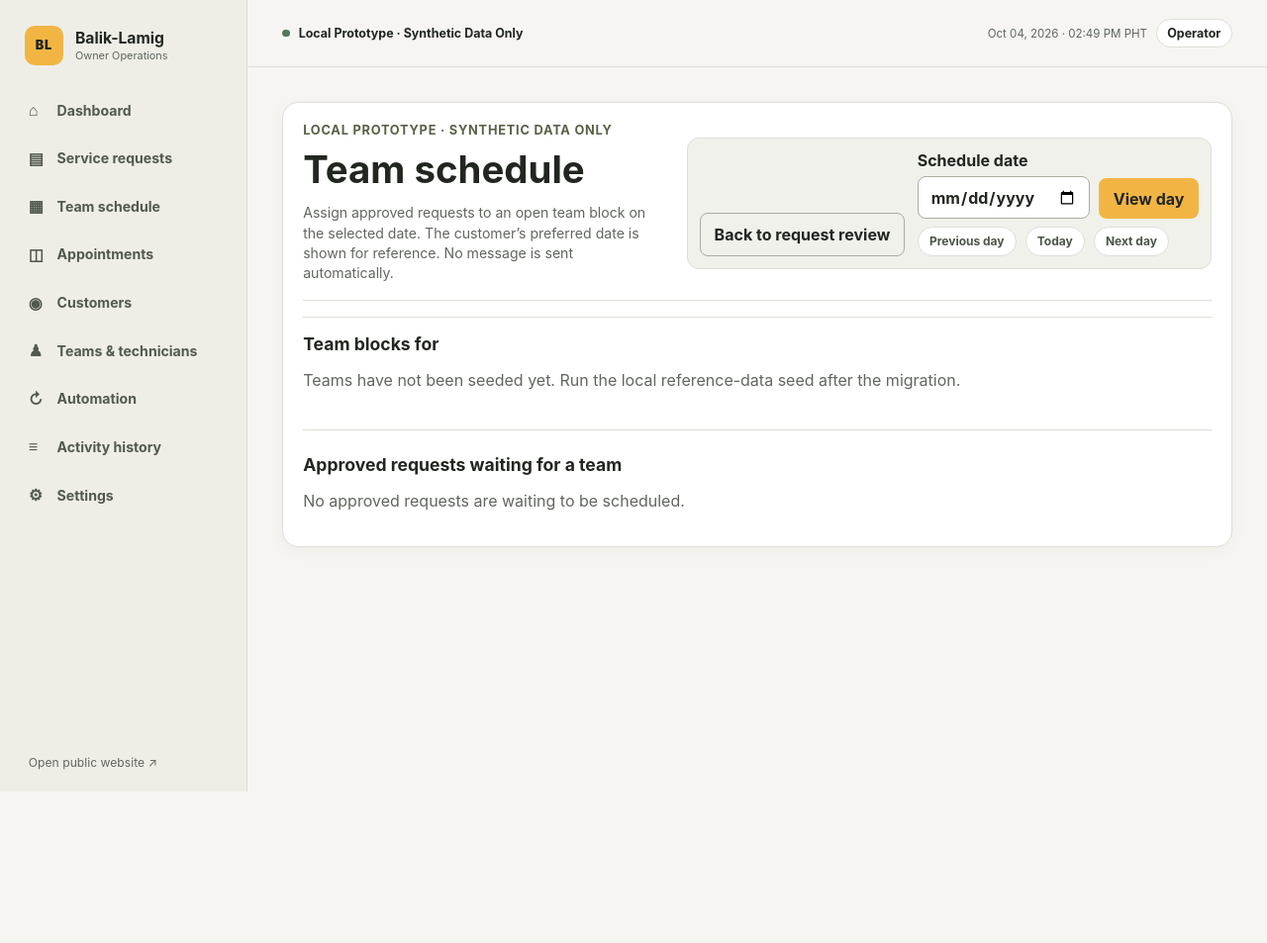
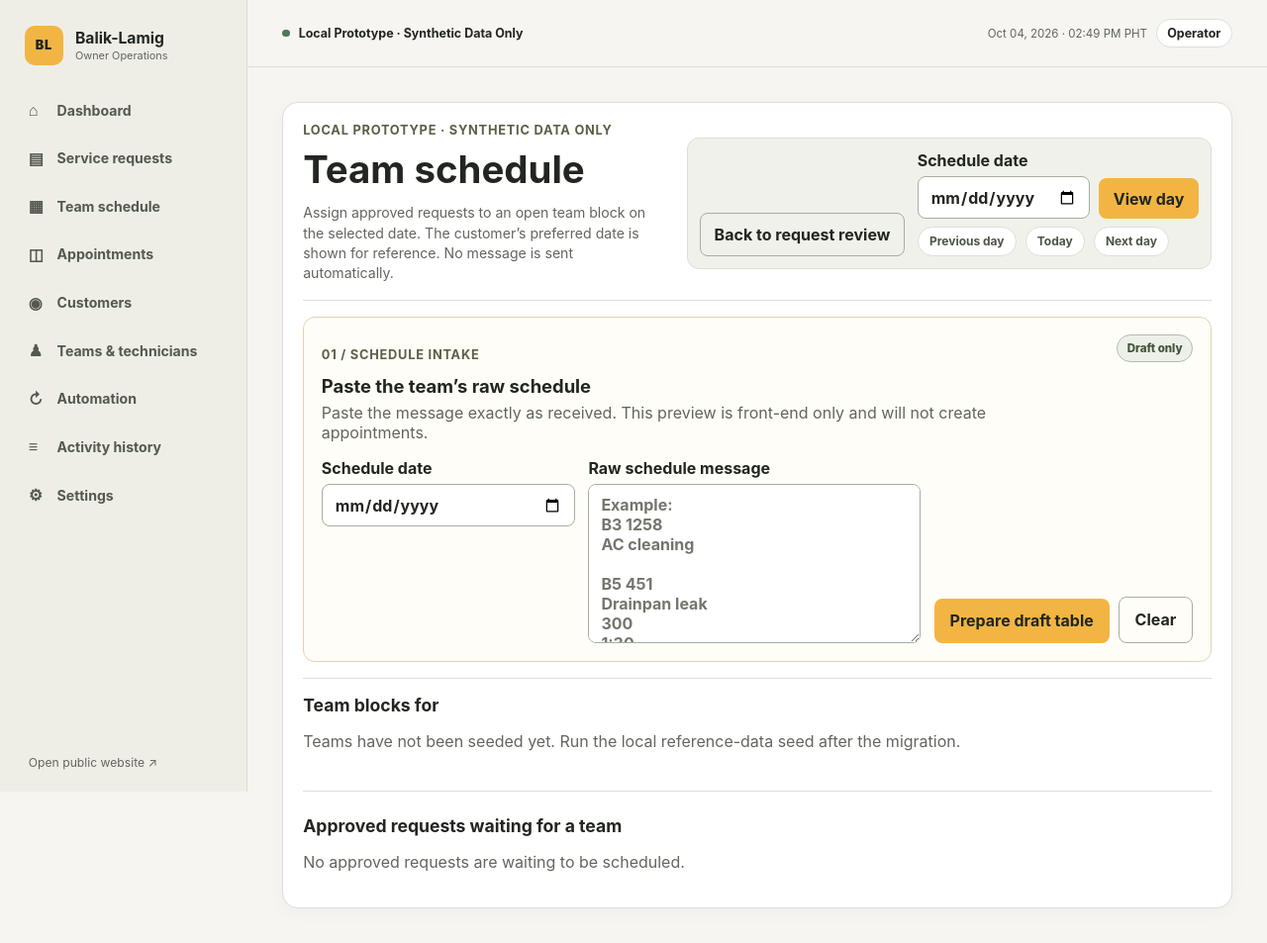
Before and after one commit to Vince-aboy/aircon-service-automation, a FastAPI app: template app/templates/dispatch_board.html in a window 1280 px wide. Shown: the whole page at 99% size. Before the commit the page ends 800 px from the top, so only its background shows below. Run offline with FastAPI, Linux system fonts and the light colour scheme; the template is opened without the code that fills it, so the values that code supplies are empty.

Commit message:
Add front-end schedule intake preview

```diff
--- a/app/static/light-theme.css
+++ b/app/static/light-theme.css
@@ -117,8 +117,33 @@ a.directory-row:hover { background: #f7f7f2; border-color: #adb5a4; }
 .reporting-health-strip > div { display: flex; align-items: center; justify-content: space-between; gap: .75rem; padding: .7rem .8rem; background: #f0f1eb; border: 1px solid var(--line); border-radius: 8px; }
 .reporting-health-strip span { color: var(--muted); font-size: .72rem; }
 .reporting-health-strip strong:not(.setting-state) { color: var(--ink); font-size: .78rem; text-align: right; }
+.schedule-intake { background: #fffdf7; border: 1px solid #e2d3b4; border-radius: 12px; margin-top: 1rem; padding: 1.1rem; }
+.schedule-intake-heading, .schedule-draft-heading { align-items: flex-start; display: flex; gap: 1rem; justify-content: space-between; }
+.schedule-intake-heading h2, .schedule-draft-heading h3 { margin: .15rem 0 .35rem; }
+.schedule-intake-heading .muted { margin: 0; max-width: 48rem; }
+.intake-badge, .draft-status { background: #edf0e8; border: 1px solid #b3bea8; border-radius: 999px; color: #42533a; font-size: .72rem; font-weight: 800; padding: .35rem .6rem; white-space: nowrap; }
+.intake-badge-warning, .draft-status-warning { background: #fff2d9; border-color: #d1b079; color: #795216; }
+.schedule-intake-form { display: grid; gap: .85rem; grid-template-columns: minmax(10rem, 16rem) minmax(0, 1fr) auto; margin-top: 1rem; }
+.schedule-intake-form label { align-content: start; }
+.schedule-message-field { min-width: 0; }
+.schedule-message-field textarea { min-height: 9rem; resize: vertical; }
+.schedule-intake-actions { align-items: end; display: flex; gap: .55rem; }
+.schedule-intake-actions button { margin-top: 0; white-space: nowrap; }
+.schedule-draft { border-top: 1px solid #e2d3b4; margin-top: 1rem; padding-top: 1rem; }
+.draft-table-wrap { border: 1px solid var(--line); border-radius: 8px; margin-top: .75rem; overflow-x: auto; }
+.draft-table { border-collapse: collapse; min-width: 760px; width: 100%; }
+.draft-table th, .draft-table td { border-bottom: 1px solid var(--line); padding: .7rem .75rem; text-align: left; vertical-align: top; }
+.draft-table th { background: #f0f1eb; color: var(--muted); font-size: .7rem; letter-spacing: .04em; text-transform: uppercase; }
+.draft-table tr:last-child td { border-bottom: 0; }
+.draft-missing { background: #fff2d9; border-radius: 4px; color: #795216; display: inline-block; font-size: .78rem; padding: .15rem .3rem; }
+.draft-status-ready { background: #e5efe7; border-color: #97b79e; color: #326044; }
+.draft-empty { color: var(--muted); text-align: center !important; }
+.schedule-draft-note { color: var(--muted); font-size: .8rem; margin: .75rem 0 0; }
 @media (max-width: 700px) {
   .reporting-health-strip { grid-template-columns: 1fr; }
+  .schedule-intake-form { grid-template-columns: 1fr; }
+  .schedule-intake-actions { align-items: stretch; }
+  .schedule-intake-actions button { flex: 1; }
 }
 
 /* Public service website. Preserve the real service artwork. */
--- /dev/null
+++ b/app/static/schedule_intake.js
@@ -0,0 +1,92 @@
+(() => {
+  const message = document.querySelector("#raw-schedule-message");
+  const date = document.querySelector("#raw-schedule-date");
+  const previewButton = document.querySelector("#preview-schedule");
+  const clearButton = document.querySelector("#clear-schedule");
+  const draft = document.querySelector("#schedule-draft");
+  const rows = document.querySelector("#draft-schedule-rows");
+
+  if (!message || !previewButton || !clearButton || !draft || !rows) return;
+
+  const locationPattern = /\b(?:b|bldg|building)\s*(\d+)\s*,?\s*(?:unit\s*)?(\d+)\b/i;
+  const timePattern = /^(\d{1,2})(?::(\d{2}))?\s*(am|pm)$/i;
+  const pricePattern = /^₱?\s*\d+(?:\.\d{2})?$/;
+
+  function standardLocation(value) {
+    const match = value.trim().match(locationPattern);
+    return match ? `Building ${match[1]}, Unit ${match[2]}` : value.trim();
+  }
+
+  function standardTime(value) {
+    const match = value.trim().match(timePattern);
+    if (!match) return "";
+    let hour = Number(match[1]);
+    const minute = match[2] || "00";
+    const meridiem = match[3].toUpperCase();
+    if (meridiem === "PM" && hour < 12) hour += 12;
+    if (meridiem === "AM" && hour === 12) hour = 0;
+    return `${String(hour).padStart(2, "0")}:${minute}`;
+  }
+
+  function escapeHtml(value) {
+    return value.replace(/[&<>'"]/g, (character) => ({
+      "&": "&amp;", "<": "&lt;", ">": "&gt;", "'": "&#39;", '"': "&quot;"
+    }[character]));
+  }
+
+  function parseMessage() {
+    const lines = message.value.split(/\r?\n/).map((line) => line.trim()).filter(Boolean);
+    const parsed = [];
+    let current = null;
+
+    lines.forEach((line) => {
+      const location = line.match(locationPattern);
+      const time = standardTime(line);
+      const price = pricePattern.test(line) ? line.replace(/^₱\s*/, "₱") : "";
+      const service = /cleaning|drainpan|check\s*up|checkup|greasetrap|back\s*job/i.test(line);
+
+      if (location) {
+        if (current) parsed.push(current);
+        current = { location: standardLocation(line), service: "", time: "", price: "" };
+      } else if (current && time) {
+        current.time = time;
+      } else if (current && price) {
+        current.price = `₱${price.replace(/^₱\s*/, "")}`;
+      } else if (current && service) {
+        current.service = current.service ? `${current.service} + ${line}` : line;
+      }
+    });
+    if (current) parsed.push(current);
+    return parsed;
+  }
+
+  function renderDraft() {
+    const parsed = parseMessage();
+    if (!parsed.length) {
+      rows.innerHTML = '<tr><td colspan="7" class="draft-empty">Paste a location and service to prepare a draft.</td></tr>';
+    } else {
+      rows.innerHTML = parsed.map((item) => {
+        const missing = !item.time || !item.service;
+        return `<tr>
+          <td><span class="draft-missing">Missing</span></td>
+          <td>${escapeHtml(item.location)}</td>
+          <td><span class="draft-missing">Missing</span></td>
+          <td>${escapeHtml(item.service || "Missing")}</td>
+          <td>${item.time ? escapeHtml(item.time) : '<span class="draft-missing">Missing</span>'}</td>
+          <td>${item.price ? escapeHtml(item.price) : '<span class="draft-missing">Missing</span>'}</td>
+          <td><span class="draft-status ${missing ? "draft-status-warning" : "draft-status-ready"}">${missing ? "Needs review" : "Draft"}</span></td>
+        </tr>`;
+      }).join("");
+    }
+    draft.hidden = false;
+    draft.scrollIntoView({ behavior: "smooth", block: "nearest" });
+  }
+
+  previewButton.addEventListener("click", renderDraft);
+  clearButton.addEventListener("click", () => {
+    message.value = "";
+    rows.innerHTML = "";
+    draft.hidden = true;
+    message.focus();
+  });
+})();
--- a/app/templates/dispatch_board.html
+++ b/app/templates/dispatch_board.html
@@ -23,6 +23,55 @@
         </div>
       </div>
     </header>
+
+    <section class="schedule-intake" aria-labelledby="schedule-intake-title">
+      <div class="schedule-intake-heading">
+        <div>
+          <p class="eyebrow">01 / Schedule intake</p>
+          <h2 id="schedule-intake-title">Paste the team’s raw schedule</h2>
+          <p class="muted">Paste the message exactly as received. This preview is front-end only and will not create appointments.</p>
+        </div>
+        <span class="intake-badge">Draft only</span>
+      </div>
+      <div class="schedule-intake-form">
+        <label>Schedule date
+          <input id="raw-schedule-date" type="date" value="{{ selected_date }}">
+        </label>
+        <label class="schedule-message-field">Raw schedule message
+          <textarea id="raw-schedule-message" rows="7" placeholder="Example:&#10;B3 1258&#10;AC cleaning&#10;&#10;B5 451&#10;Drainpan leak&#10;300&#10;1:30"></textarea>
+        </label>
+        <div class="schedule-intake-actions">
+          <button id="preview-schedule" type="button">Prepare draft table</button>
+          <button id="clear-schedule" class="button-secondary" type="button">Clear</button>
+        </div>
+      </div>
+      <div class="schedule-draft" id="schedule-draft" hidden>
+        <div class="schedule-draft-heading">
+          <div>
+            <p class="eyebrow">Review before scheduling</p>
+            <h3>Draft schedule</h3>
+          </div>
+          <span class="intake-badge intake-badge-warning">Needs review</span>
+        </div>
+        <div class="draft-table-wrap">
+          <table class="draft-table">
+            <thead>
+              <tr>
+                <th>Team</th>
+                <th>Location</th>
+                <th>Customer name</th>
+                <th>Service</th>
+                <th>Time</th>
+                <th>Price</th>
+                <th>Status</th>
+              </tr>
+            </thead>
+            <tbody id="draft-schedule-rows"></tbody>
+          </table>
+        </div>
+        <p class="schedule-draft-note">Complete the missing details before a future backend step creates official appointments.</p>
+      </div>
+    </section>
 
     <nav class="day-navigation" aria-label="Schedule day navigation">
       <a href="{{ app_path('/staff/dispatch?selected_date=' ~ previous_date) }}">← Previous day</a>
@@ -122,4 +171,7 @@
     <div id="job-detail-content"></div>
   </dialog>
 {% endblock %}
-{% block scripts %}<script src="{{ app_path('/static/dispatch_board.js') }}"></script>{% endblock %}
+{% block scripts %}
+  <script src="{{ app_path('/static/dispatch_board.js') }}"></script>
+  <script src="{{ app_path('/static/schedule_intake.js') }}"></script>
+{% endblock %}
```
